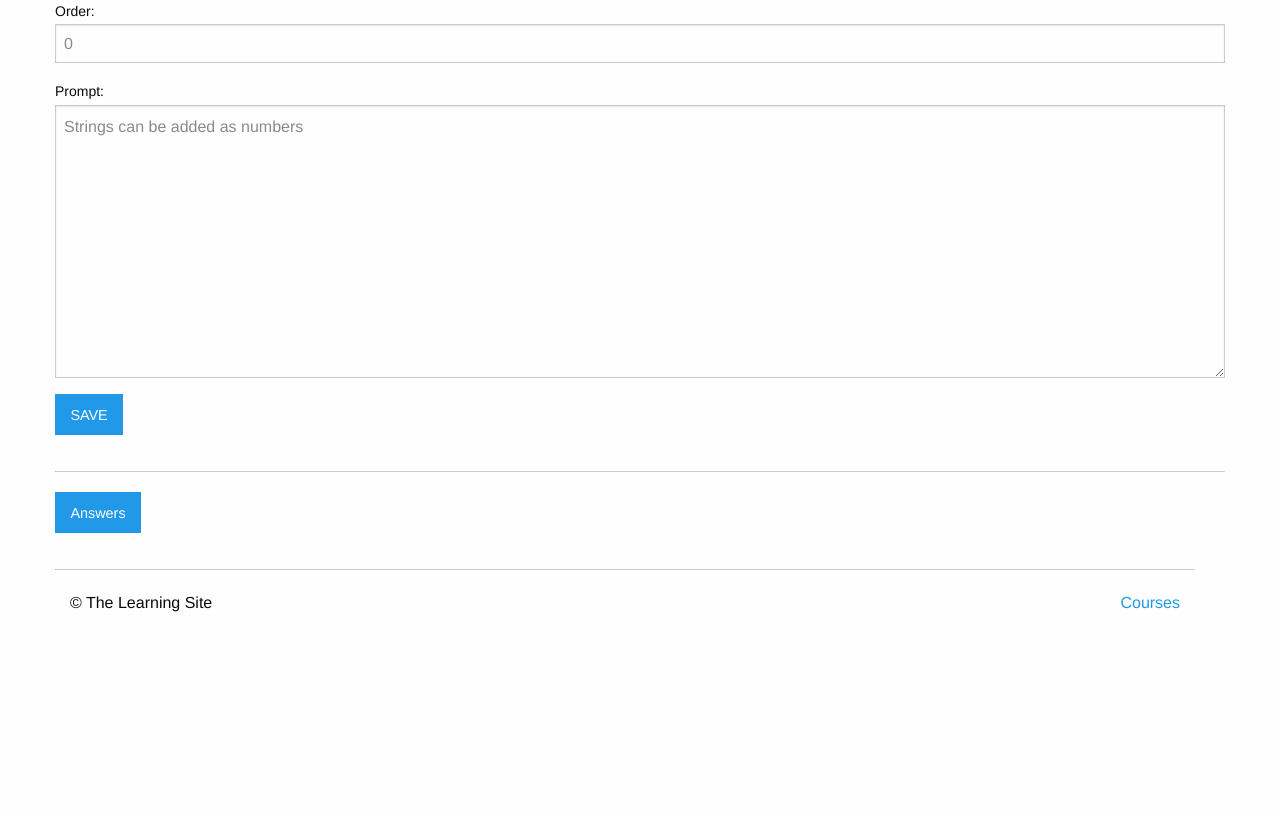
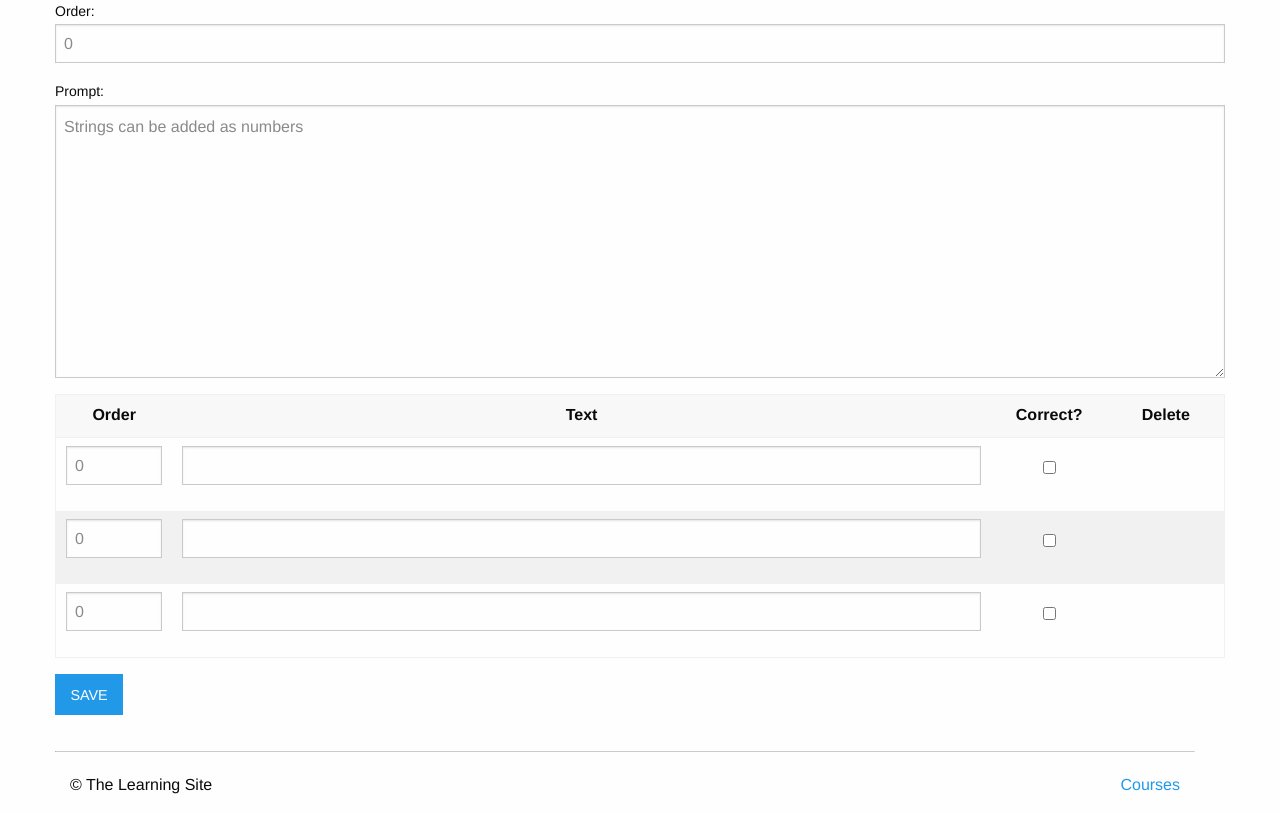
Before and after one commit to Jak-Sidious/DjangoRefresher, a Django app: page /courses/2/edit_question/2 in a window 1280 px wide. Shown: the part 180-994 px from the top of the page. Before the commit the page ends 792 px from the top, so only its background shows below. Run offline with Django 3.2, Linux system fonts and the light colour scheme; a user stored in the database is signed in; data comes from the database, SQL or seed files in the repository; both versions use the stored data as it was after the commit.

Commit message:
Create inlineformset for answers,ad fromset functionality to create question and edit question views, create table for the inline formset

```diff
--- a/courses/forms.py
+++ b/courses/forms.py
@@ -45,3 +45,12 @@ AnswerFormSet = forms.modelformset_factory(
     models.Answer,
     form=AnswerForm
 )
+
+AnswerInlineFormSet = forms.inlineformset_factory(
+    models.Question,
+    models.Answer,
+    extra=2,
+    fields=('order', 'text', 'correct'),
+    formset=AnswerFormSet,
+    min_num=1,
+)
--- a/courses/templates/courses/question_form.html
+++ b/courses/templates/courses/question_form.html
@@ -15,10 +15,33 @@
         <form method="POST" action="">
             {% csrf_token %}
             {{ form.as_p }}
+
+            {{ formset.management_form }}
+
+            <table role="grid" class="stack hover" style="width:100%">
+                <thead>
+                    <tr>
+                        <th scope="col" class="text-center" style="width: 10%">Order</th>
+                        <th scope="col" class="text-center">Text</th>
+                        <th scope="col" class="text-center" style="width: 10%">Correct?</th>
+                        <th scope="col" class="text-center" style="width: 10%">Delete</th>
+                    </tr>
+                </thead>
+                <tbody class="order">
+                    {% for form in formset %}
+                        <tr class="answer-form {% if form.instance.pk %}item{% else %}new{% endif %}">
+                            <td>{{ form.id }}{{form.order}}</td>
+                            <td>{{ form.text }} </td>
+                            <td class="text-center">{{form.correct}}</td>
+                            {% if form.instance.pk %}
+                                <td class="text-center">{{form.DELETE}}</td>
+                            {% else %}
+                                <td class="text-center"></td>
+                            {% endif %}
+                        </tr>
+                    {% endfor %}
+                </tbody>
+            </table>
             <input type="submit" class="button" value="SAVE">
         </form>
-        {% if user.is_authenticated and form.instance.pk %}
-            <hr>
-            <a href="{% url 'courses:create_answer' question_pk=form.instance.pk %}" class="button">Answers</a>
-        {% endif %}
 {% endblock %}
--- a/courses/views.py
+++ b/courses/views.py
@@ -72,18 +72,30 @@ def create_question(request, quiz_pk, question_type):
         form_class = forms.MultipleChoiceQuestionForm
 
     form = form_class()
+    answer_forms = forms.AnswerInlineFormSet(
+        queryset=models.Answer.objects.none()
+    )
 
     if request.method == 'POST':
         form = form_class(request.POST)
-        if form.is_valid():
+        answer_forms = forms.AnswerInlineFormSet(
+            request.POST,
+            queryset=models.Answer.onjects.none()
+        )
+        if form.is_valid() and answer_forms.is_valid():
             question = form.save(commit=False)
             question.quiz = quiz
             question.save()
+            answers = answer_froms.save(commit=False)
+            for answer in answers:
+                answer.question = question
+                answer.save()
             messages.success(request, "Added question")
             return HttpResponseRedirect(quiz.get_absolute_url())
     return render(request, 'courses/question_form.html', {
         'quiz': quiz,
-        'form': form
+        'form': form,
+        'formset' : answer_forms
     })
 
 @login_required
@@ -97,16 +109,31 @@ def edit_question(request, quiz_pk, question_pk):
         form_class = forms.MultipleChoiceQuestionForm
         question = question.multiplechoicequestion
     form = form_class(instance=question)
+    answer_forms = forms.AnswerInlineFormSet(
+        queryset=form.instance.answer_set.all()
+    )
 
 
     if request.method == 'POST':
         form = form_class(request.POST, instance=question)
-        if form.is_valid():
+        answer_forms = forms.AnswerInlineFormSet(
+            request.POST,
+            queryset=form.instance.answer_set.all()
+        )
+
+        if form.is_valid() and answer_forms.is_valid():
             form.save()
+            answers = answer_forms.save(commit=False)
+            for answer in answers:
+                answer.question = question
+                answer.save()
             messages.success(request, "Updated question")
             return HttpResponseRedirect(question.quiz.get_absolute_url())
-    return render(request, 'courses/question_form.html', {'form': form,
-                  'quiz': question.quiz})
+    return render(request, 'courses/question_form.html', {
+                  'form': form,
+                  'quiz': question.quiz,
+                  'formset': answer_forms
+    })
 
 @login_required
 def answer_form(request, question_pk):
```
Also changed, not shown: db.sqlite3.
